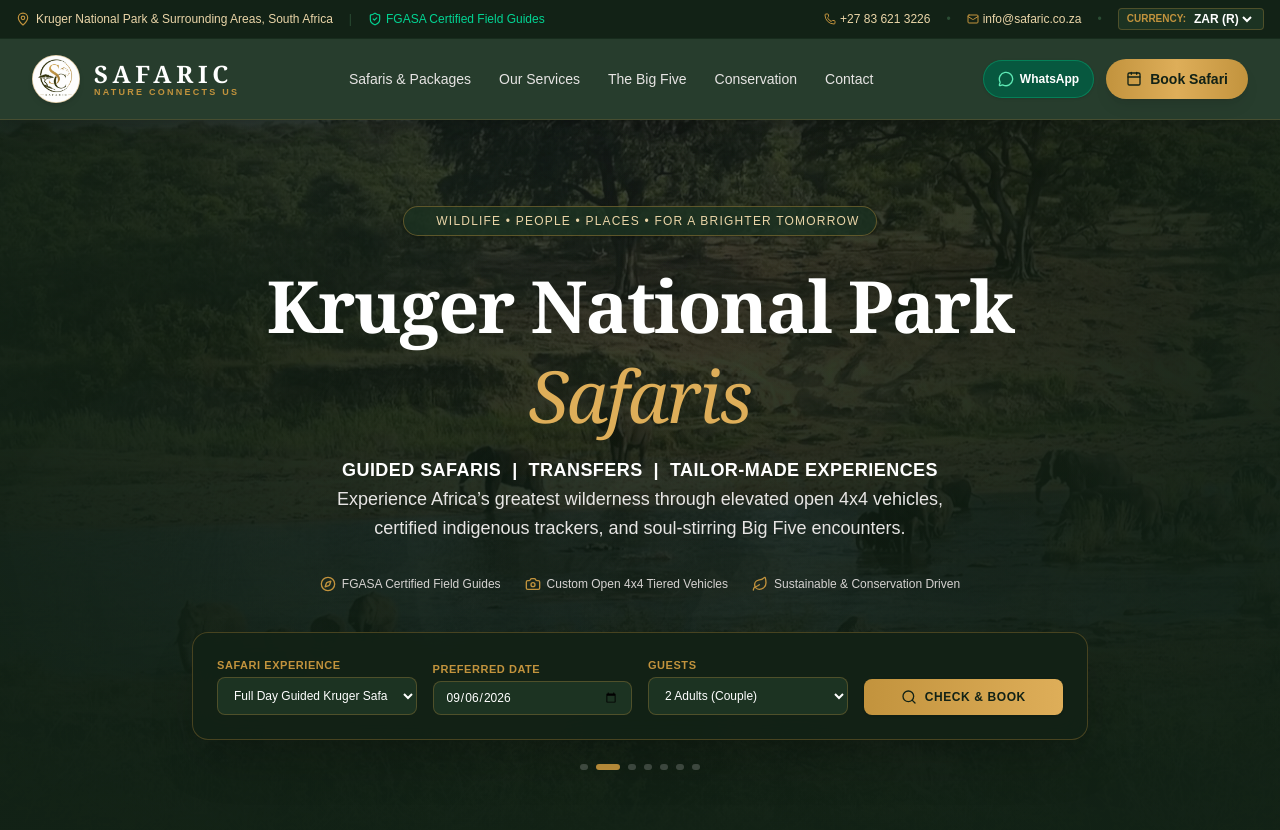
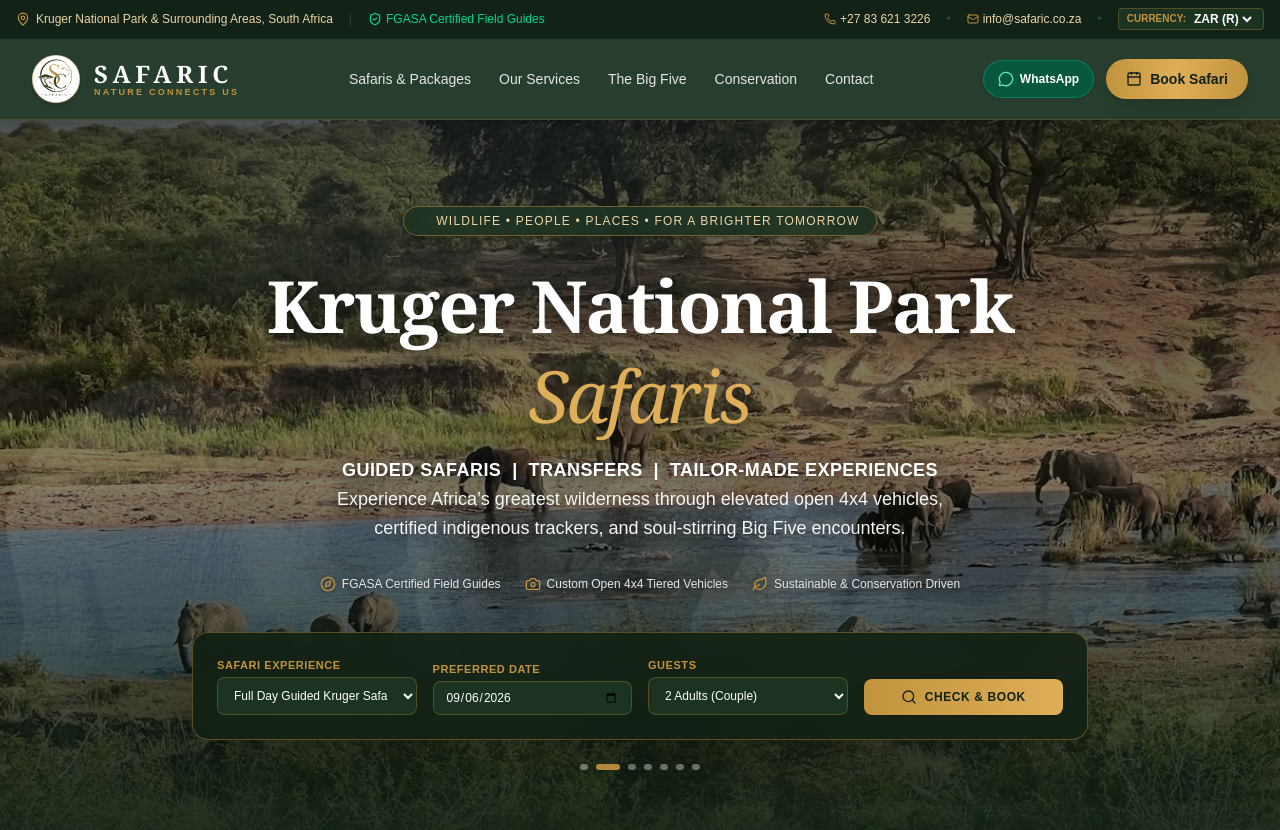
Before and after one commit to Vercusmkse/safaric, a Next.js app: page / in a window 1280 px wide. Shown: the top 830 px of the page. Built offline with nearby package versions, Linux system fonts and the light colour scheme.

Commit message:
feat: add background

```diff
--- a/src/components/safari/Hero.tsx
+++ b/src/components/safari/Hero.tsx
@@ -23,7 +23,7 @@
     },
     {
         src: '/unnamed.webp',
-        alt: '/beauty',
+        alt: 'Scenic safari landscape',
     },
     {
         src: '/leopard-3.jpg',
@@ -79,7 +79,7 @@
                             <img
                                 src={slide.src}
                                 alt={slide.alt}
-                                className={`w-full h-full object-cover object-center filter brightness-[0.38] transition-transform duration-[7000ms] ease-out ${
+                                className={`w-full h-full object-cover object-center transition-transform duration-[7000ms] ease-out ${
                                     isActive ? 'scale-105' : 'scale-100'
                                 }`}
                             />
@@ -87,35 +87,35 @@
                     );
                 })}
 
-                {/* Ambient Safaric Vignettes & Gradients */}
-                <div className="absolute inset-0 bg-gradient-to-t from-[#122216] via-[#122216]/50 to-transparent" />
-                <div className="absolute inset-0 bg-gradient-to-r from-[#122216]/80 via-transparent to-[#122216]/70" />
+                {/* Clear, subtle scrim to keep text legible without dimming the image */}
+                <div className="absolute inset-0 bg-black/30" />
+                <div className="absolute inset-0 bg-gradient-to-t from-[#122216]/90 via-transparent to-black/30" />
             </div>
 
             <div className="relative z-10 max-w-5xl mx-auto px-4 sm:px-6 lg:px-8 py-20 text-center">
-                <div className="inline-flex items-center gap-2 px-4 py-1.5 rounded-full bg-[#1C3322]/80 border border-[#C2933D]/40 text-[#EAD5A8] text-xs tracking-widest uppercase mb-6 shadow">
+                <div className="inline-flex items-center gap-2 px-4 py-1.5 rounded-full bg-[#1C3322]/80 backdrop-blur-sm border border-[#C2933D]/50 text-[#EAD5A8] text-xs tracking-widest uppercase mb-6 shadow-lg">
                     <span className="w-2 h-2 rounded-full bg-[#C2933D] animate-ping" />
                     Wildlife • People • Places • For a Brighter Tomorrow
                 </div>
 
-                <h1 className="font-serif text-4xl sm:text-6xl md:text-7xl font-bold tracking-tight text-white leading-tight mb-4">
+                <h1 className="font-serif text-4xl sm:text-6xl md:text-7xl font-bold tracking-tight text-white leading-tight mb-4 drop-shadow-[0_2px_12px_rgba(0,0,0,0.8)]">
                     Kruger National Park <span className="block italic font-light text-[#DEAE59]">Safaris</span>
                 </h1>
 
-                <p className="font-sans text-stone-200 text-sm sm:text-lg max-w-2xl mx-auto font-light leading-relaxed mb-8">
+                <p className="font-sans text-stone-100 text-sm sm:text-lg max-w-2xl mx-auto font-light leading-relaxed mb-8 drop-shadow-[0_2px_8px_rgba(0,0,0,0.7)]">
                     <strong className="font-semibold text-white tracking-wide">GUIDED SAFARIS &nbsp;|&nbsp; TRANSFERS &nbsp;|&nbsp; TAILOR-MADE EXPERIENCES</strong><br />
                     Experience Africa’s greatest wilderness through elevated open 4x4 vehicles, certified indigenous trackers, and soul-stirring Big Five encounters.
                 </p>
 
                 {/* Badges */}
-                <div className="flex flex-wrap items-center justify-center gap-6 text-xs text-stone-300 mb-10">
+                <div className="flex flex-wrap items-center justify-center gap-6 text-xs text-stone-200 mb-10 drop-shadow-[0_1px_4px_rgba(0,0,0,0.6)]">
                     <span className="flex items-center gap-1.5"><Compass className="w-4 h-4 text-[#C2933D]" /> FGASA Certified Field Guides</span>
                     <span className="flex items-center gap-1.5"><Camera className="w-4 h-4 text-[#C2933D]" /> Custom Open 4x4 Tiered Vehicles</span>
                     <span className="flex items-center gap-1.5"><Leaf className="w-4 h-4 text-[#C2933D]" /> Sustainable &amp; Conservation Driven</span>
                 </div>
 
                 {/* Quick Booking Engine Bar */}
-                <div className="bg-[#122216]/90 backdrop-blur-md p-4 sm:p-6 rounded-2xl border border-[#C2933D]/30 shadow-2xl max-w-4xl mx-auto text-left">
+                <div className="bg-[#122216]/90 backdrop-blur-md p-4 sm:p-6 rounded-2xl border border-[#C2933D]/40 shadow-2xl max-w-4xl mx-auto text-left">
                     <form onSubmit={handleSubmit} className="grid grid-cols-1 sm:grid-cols-2 lg:grid-cols-4 gap-4 items-end">
                         <div>
                             <label className="block text-[11px] uppercase tracking-wider text-[#C2933D] font-bold mb-1">Safari Experience</label>
@@ -182,7 +182,7 @@
                             className={`h-1.5 rounded-full transition-all duration-300 ${
                                 index === currentImageIndex
                                     ? 'w-6 bg-[#C2933D]'
-                                    : 'w-2 bg-white/20 hover:bg-white/40'
+                                    : 'w-2 bg-white/40 hover:bg-white/70'
                             }`}
                         />
                     ))}
```
